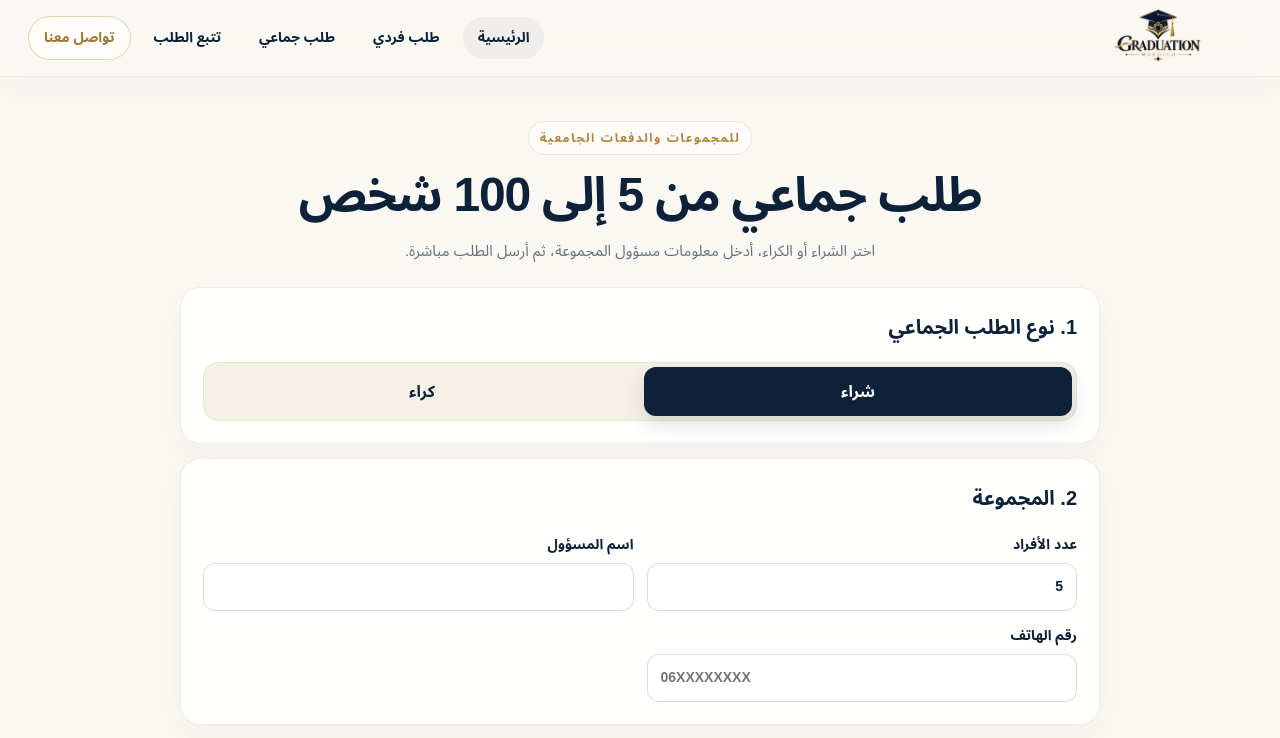
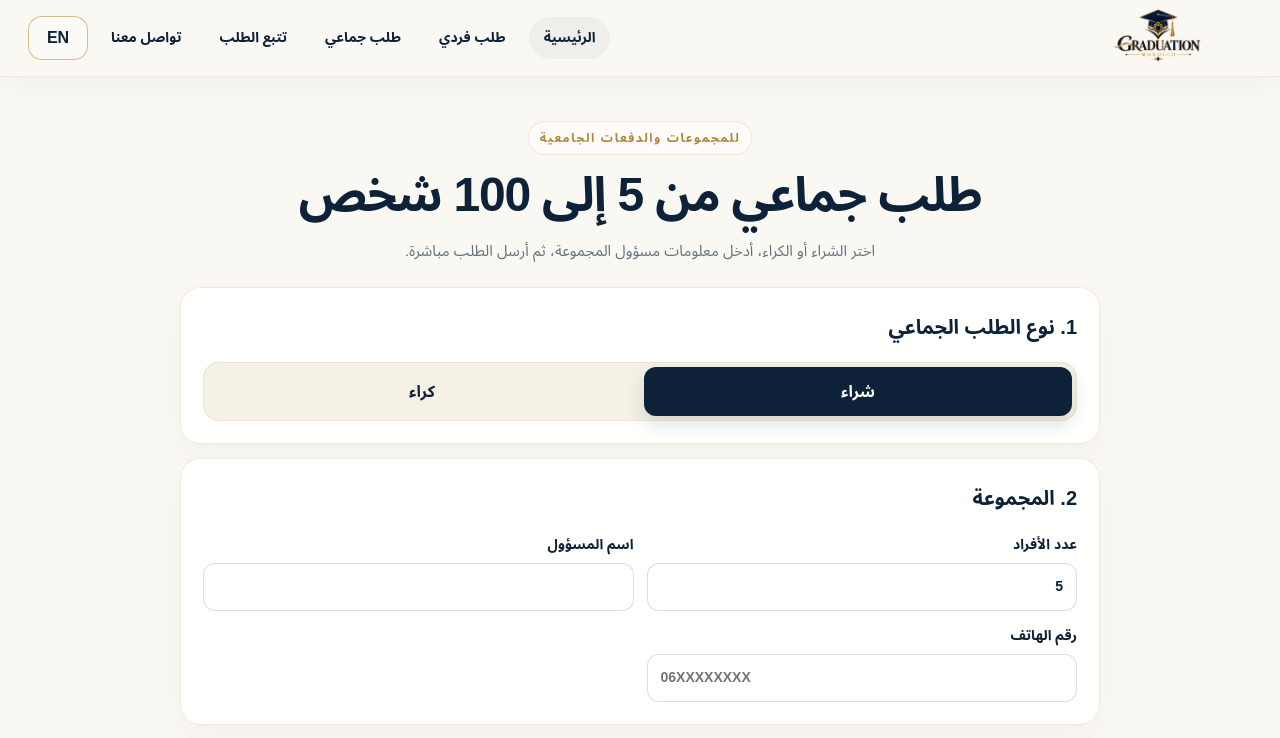
Before and after one commit to azar-pro/graduation_morocco_web, a Next.js app: page /group-orders in a window 1280 px wide. Shown: the top 738 px of the page. Built offline with nearby package versions, Linux system fonts and the light colour scheme; no server answers.

Commit message:
Make shared navigation bilingual with language switcher

```diff
--- a/components/SiteHeader.tsx
+++ b/components/SiteHeader.tsx
@@ -1,18 +1,27 @@
+"use client";
+
 import Image from "next/image";
 import Link from "next/link";
+import LanguageSwitcher from "@/components/LanguageSwitcher";
+import { useLanguage } from "@/components/LanguageProvider";
 
 export default function SiteHeader() {
+  const { isArabic } = useLanguage();
+  const t = isArabic
+    ? { home: "الرئيسية", individual: "طلب فردي", group: "طلب جماعي", tracking: "تتبع الطلب", contact: "تواصل معنا", nav: "التنقل الرئيسي" }
+    : { home: "Home", individual: "Individual order", group: "Group order", tracking: "Track order", contact: "Contact us", nav: "Main navigation" };
   return (
     <header className="orderSiteHeader">
-      <Link className="orderBrand" href="/" aria-label="Graduation Morocco — الرئيسية">
+      <Link className="orderBrand" href="/" aria-label={`Graduation Morocco — ${t.home}`}>
         <Image src="/logo.png" width={188} height={62} alt="Graduation Morocco" priority />
       </Link>
-      <nav className="orderHeaderNav" aria-label="التنقل الرئيسي">
-        <Link href="/">الرئيسية</Link>
-        <Link href="/order">طلب فردي</Link>
-        <Link href="/group-orders">طلب جماعي</Link>
-        <Link href="/track-order">تتبع الطلب</Link>
-        <Link href="/contact">تواصل معنا</Link>
+      <nav className="orderHeaderNav" aria-label={t.nav}>
+        <Link href="/">{t.home}</Link>
+        <Link href="/order">{t.individual}</Link>
+        <Link href="/group-orders">{t.group}</Link>
+        <Link href="/track-order">{t.tracking}</Link>
+        <Link href="/contact">{t.contact}</Link>
+        <LanguageSwitcher className="appLanguage" />
       </nav>
     </header>
   );
```
